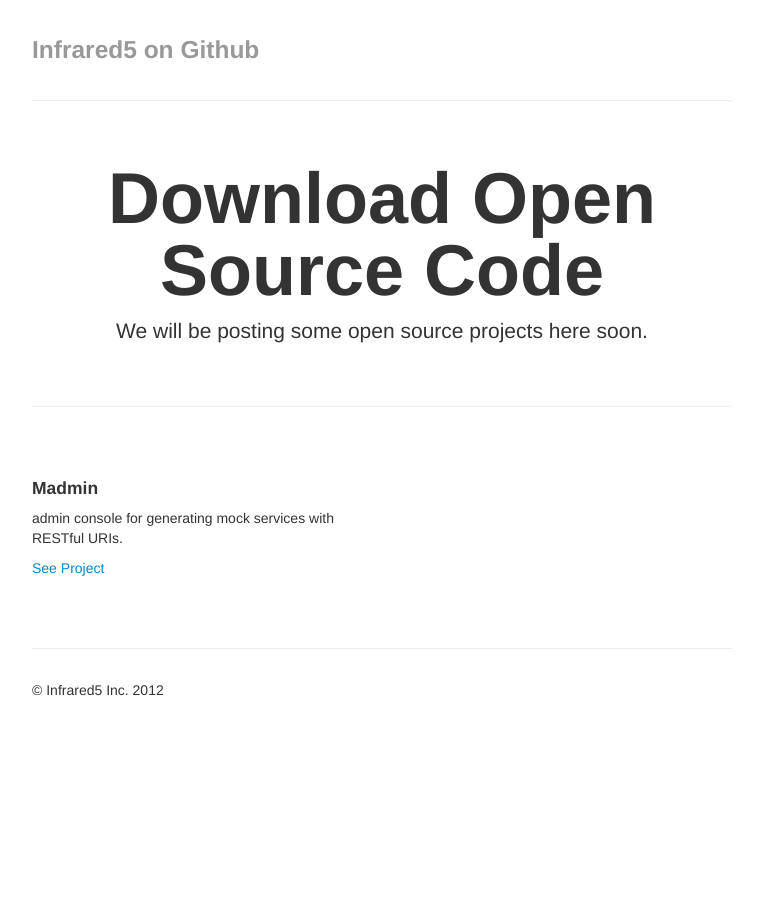
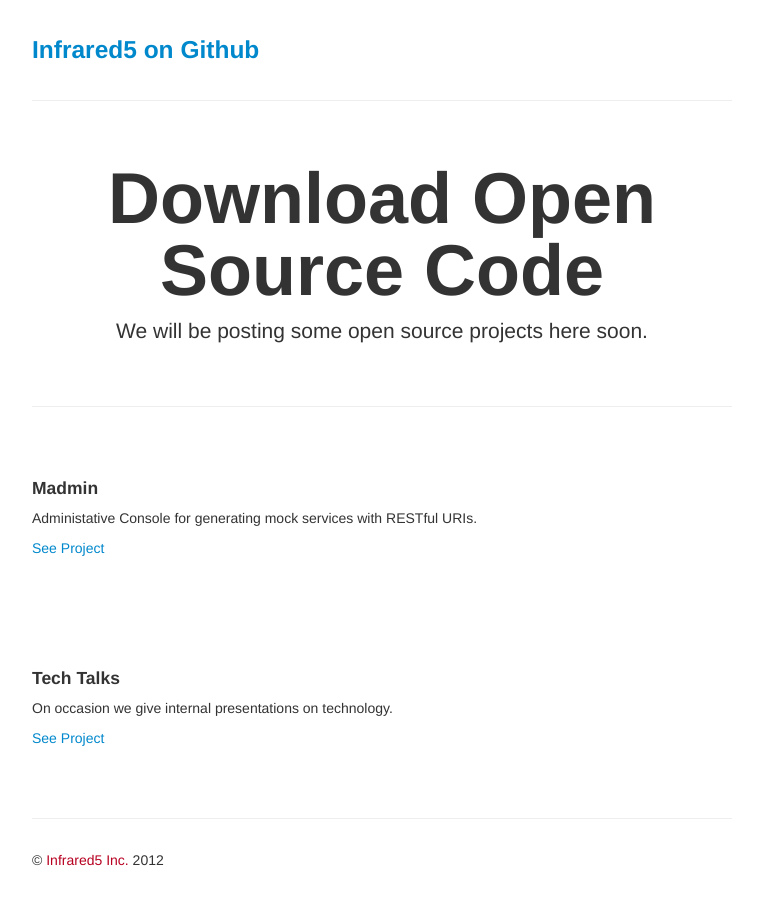
Before and after one commit to infrared5/infrared5.github.com, a plain HTML site: page index.html in a window 1280 px wide. Shown: the whole page, without its empty margins (258-1021 px from the left). Before the commit the page ends 800 px from the top, so only its background shows below. Drawn offline with Linux system fonts and the light colour scheme; files whose address does not match are found by name.

Commit message:
sprucing up of github landing page with more projects.

```diff
--- a/index.html
+++ b/index.html
@@ -46,6 +46,10 @@
       .marketing p + h4 {
         margin-top: 28px;
       }
+
+      .infrared5-link {
+        color: rgb(183, 0, 33);
+      }
     </style>
     <link href="stylesheets/bootstrap-responsive.min.css" rel="stylesheet">
 
@@ -68,7 +72,7 @@
           <li><a href="#">Contact</a></li>
         </ul>
       -->
-        <h3 class="muted">Infrared5 on Github</h3>
+        <h3 class="muted"><a href="https://github.com/infrared5">Infrared5 on Github</a></h3>
       </div>
 
       <hr>
@@ -81,9 +85,9 @@
       <hr>
 
       <div class="row-fluid marketing">
-        <div class="span6">
+        <div class="span12">
           <h4>Madmin</h4>
-          <p>admin console for generating mock services with RESTful URIs.</p>
+          <p>Administative Console for generating mock services with RESTful URIs.</p>
           <p><a href="https://github.com/infrared5/madmin">See Project</a></p>
         </div>
 
@@ -91,10 +95,18 @@
         </div>
       </div>
 
+      <div class="row-fluid marketing">
+        <div class="span12">
+          <h4>Tech Talks</h4>
+          <p>On occasion we give internal presentations on technology.</p>
+          <p><a href="https://github.com/infrared5/ir5-techtalks">See Project</a></p>
+        </div>
+      </div>
+
       <hr>
 
       <div class="footer">
-        <p>&copy; Infrared5 Inc. 2012</p>
+        <p>&copy; <a class="infrared5-link" href="http://infrared5.com">Infrared5 Inc.</a> 2012</p>
       </div>
 
     </div> <!-- /container -->
```
Also changed, not shown: 1 other file.
